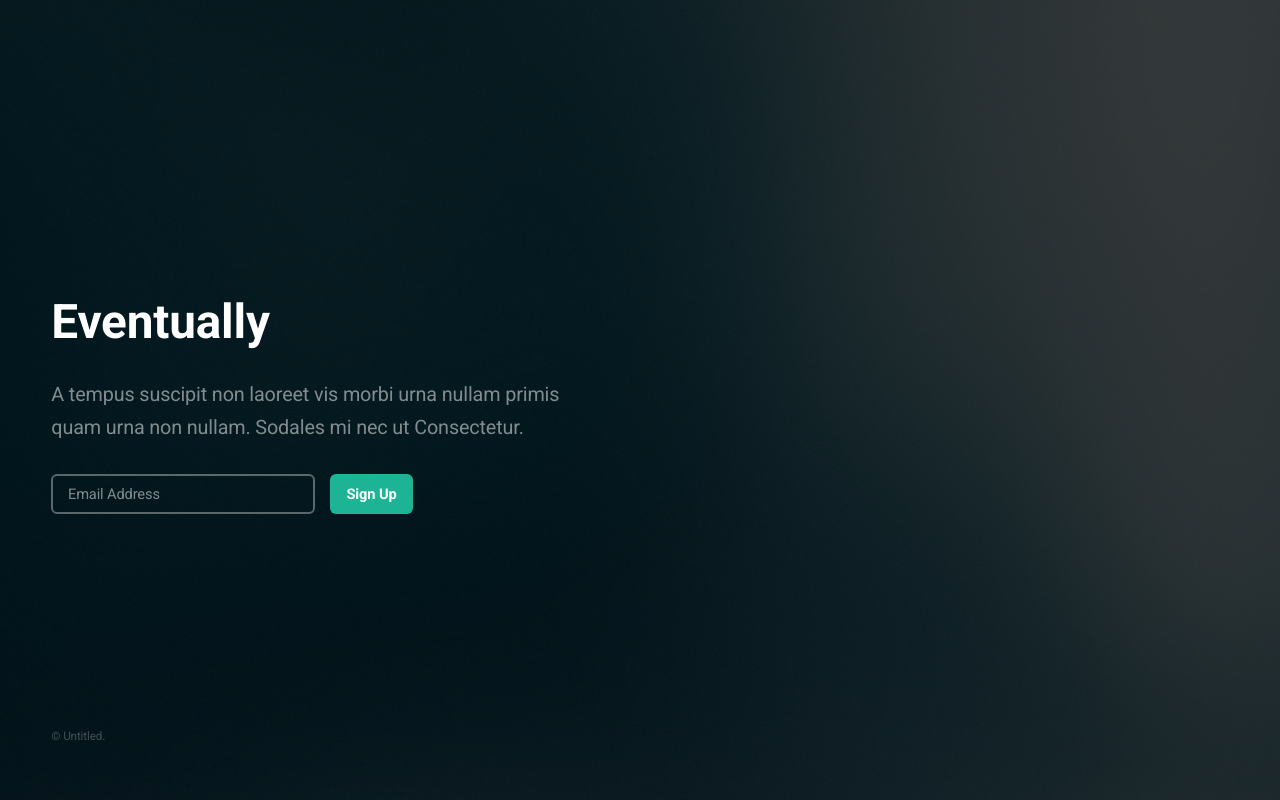
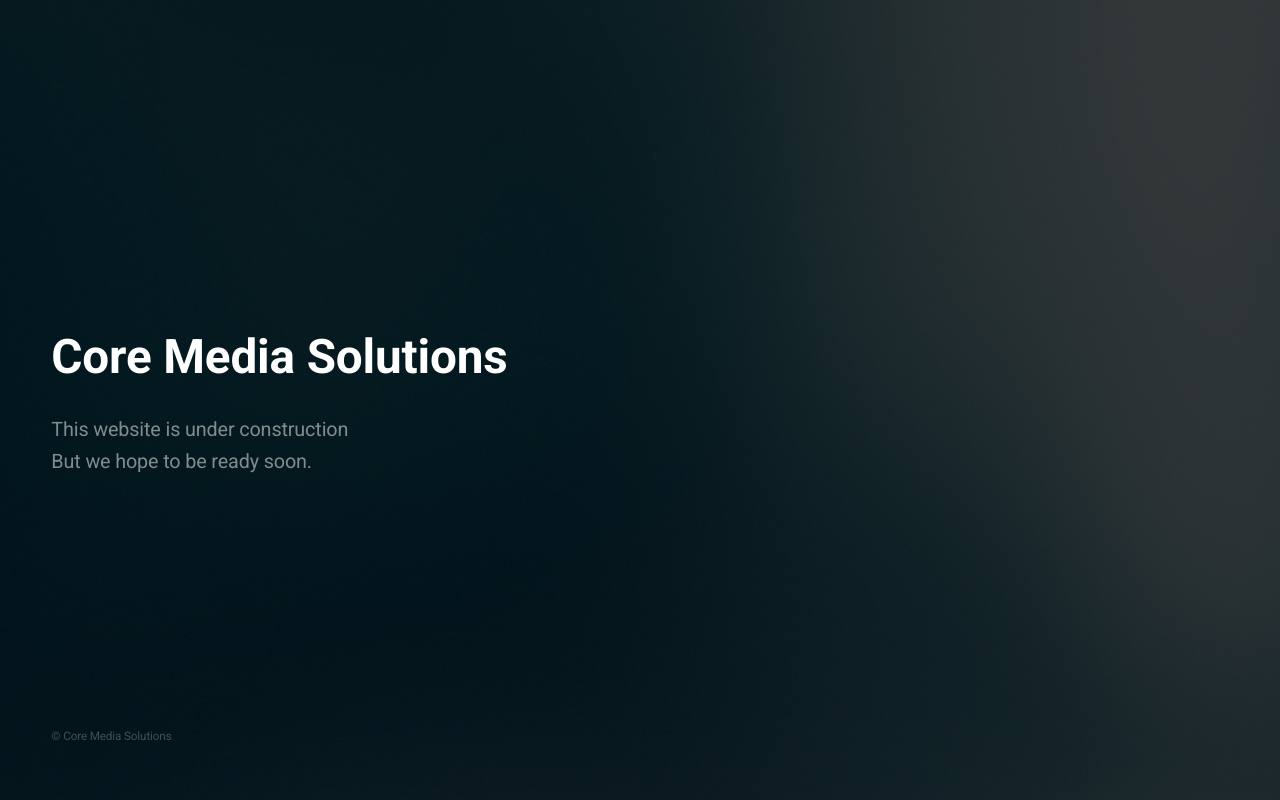
Before and after one commit to philbarr/cms-site, a plain HTML site: page index.html in a window 1280 px wide. Drawn offline with nearby package versions, Linux system fonts and the light colour scheme; files that its build step writes are made by us from their sources.

Commit message:
changed to core media solutions custom

```diff
--- a/index.html
+++ b/index.html
@@ -18,17 +18,17 @@
 
 		<!-- Header -->
 			<header id="header">
-				<h1>Eventually</h1>
-				<p>A tempus suscipit non laoreet vis morbi urna nullam primis<br />
-				quam urna non nullam. Sodales mi nec ut Consectetur.</p>
+				<h1>Core Media Solutions</h1>
+				<p>This website is under construction<br />
+				But we hope to be ready soon.</p>
 			</header>
 
-		<!-- Signup Form -->
+		<!-- Signup Form
 			<form id="signup-form" method="post" action="#">
 				<input type="email" name="email" id="email" placeholder="Email Address" />
 				<input type="submit" value="Sign Up" />
 			</form>
-
+-->
 		<!-- Footer -->
 			<footer id="footer">
 				<ul class="icons">
@@ -38,7 +38,7 @@
 					<li><a href="#" class="icon fa-envelope-o"><span class="label">Email</span></a></li>
 				</ul>
 				<ul class="copyright">
-					<li>&copy; Untitled.</li>
+					<li>&copy; Core Media Solutions</li>
 				</ul>
 			</footer>
 
```
